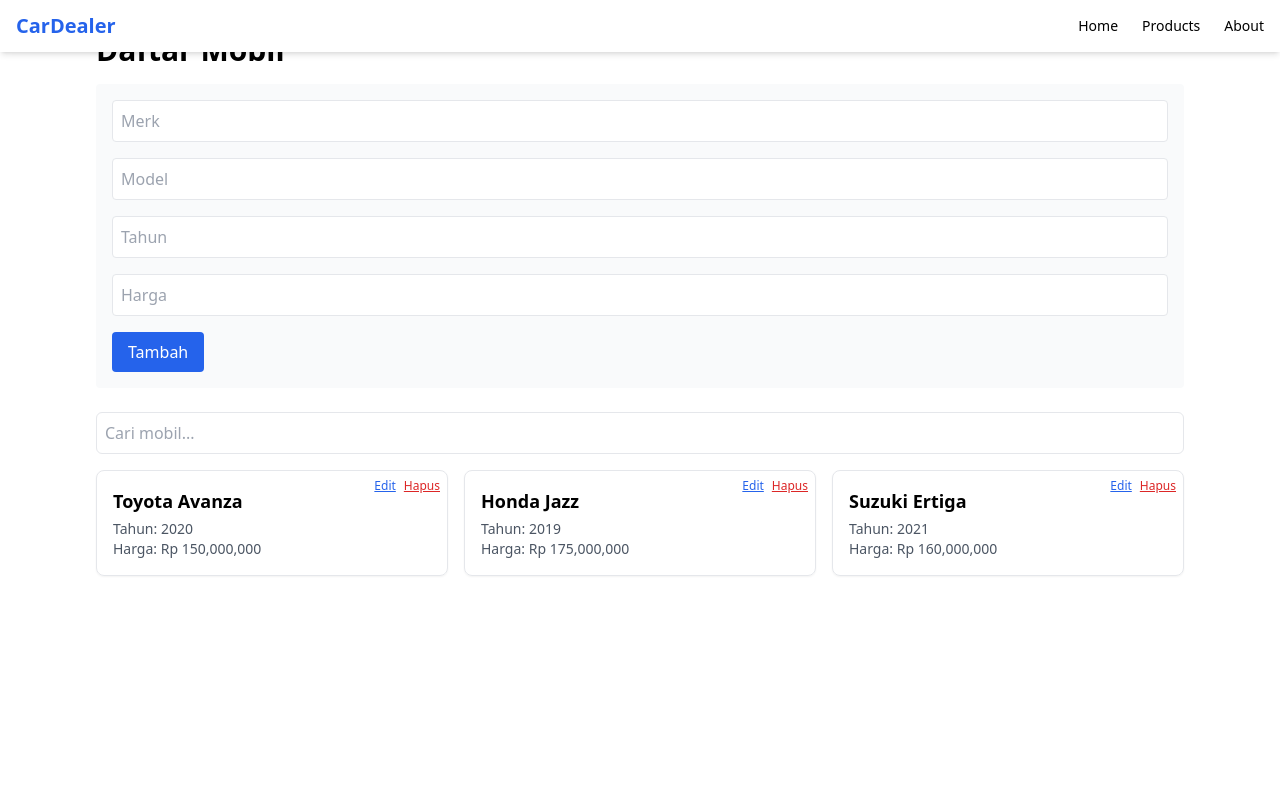
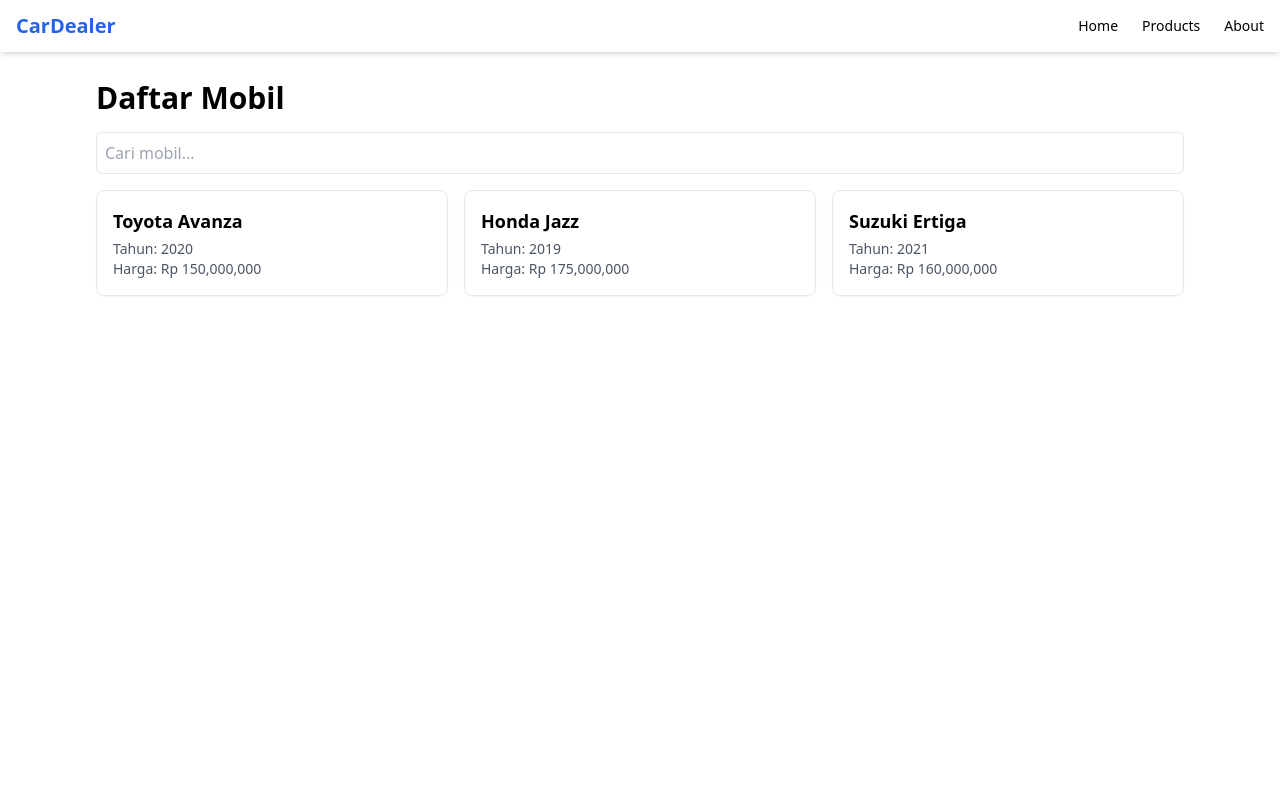
Before and after one commit to Alfianzyh/carify, a React (Vite) app: page /products in a window 1280 px wide. Shown: the top 800 px of the page. Built offline with nearby package versions, Linux system fonts and the light colour scheme; the HTML template or start-up script is replaced by a standard one.

Commit message:
change api

```diff
--- a/package.json
+++ b/package.json
@@ -10,6 +10,8 @@
     "preview": "vite preview"
   },
   "dependencies": {
+    "axios": "^1.10.0",
+    "query-string": "^9.2.2",
     "react": "^19.1.0",
     "react-dom": "^19.1.0",
     "react-router-dom": "^7.6.3"
--- a/src/App.jsx
+++ b/src/App.jsx
@@ -5,16 +5,20 @@ import Products from './pages/Products';
 import About from './pages/About';
 import Header from './components/Header';
 import Footer from './components/Footer';
+import ConnectPage from './pages/ConnectPage';
+import CallbackPage from './pages/CallbackPage';
 
 function App() {
   return (
     <Router>
       <Header />
-      <main className="min-h-screen pt-0 pb-24">
+      <main className="min-h-screen pt-12 pb-0">
         <Routes>
           <Route path="/" element={<Home />} />
           <Route path="/products" element={<Products />} />
           <Route path="/about" element={<About />} />
+          <Route path="/connect" element={<ConnectPage />} />
+          <Route path="/callback" element={<CallbackPage />} />
         </Routes>
       </main>
       <Footer />
--- a/src/api/cars.js
+++ b/src/api/cars.js
@@ -1,6 +1,16 @@
-// src/api/cars.js
-export const dummyCars = [
-  { id: 1, make: 'Toyota', model: 'Avanza', year: 2020, price: 150000000 },
-  { id: 2, make: 'Honda', model: 'Jazz', year: 2019, price: 175000000 },
-  { id: 3, make: 'Suzuki', model: 'Ertiga', year: 2021, price: 160000000 },
-];
+import axios from 'axios';
+
+const API_KEY = 'h8/w6mNrb6Qcn1MPBDOqbw==duoPWkzmely15zIl';
+
+export async function fetchCars({ make = '', model = '', year = '' } = {}) {
+  const params = {};
+  if (make) params.make = make;
+  if (model) params.model = model;
+  if (year) params.year = year;
+
+  const res = await axios.get('https://api.api-ninjas.com/v1/cars', {
+    headers: { 'X-Api-Key': API_KEY },
+    params,
+  });
+  return res.data; // array mobil
+}
--- /dev/null
+++ b/src/pages/CallbackPage.jsx
@@ -0,0 +1,60 @@
+import { useEffect, useState } from 'react';
+import axios from 'axios';
+import qs from 'query-string';
+
+const CallbackPage = () => {
+  const [vehicle, setVehicle] = useState(null);
+
+  useEffect(() => {
+    const fetchVehicle = async () => {
+      const { code } = qs.parse(window.location.search);
+
+      const res = await axios.post('https://auth.smartcar.com/oauth/token', {
+        grant_type: 'authorization_code',
+        code: code,
+        client_id: '4d80d45a-0bd1-4368-a089-bbb2dbd33b28',
+        client_secret: '3222f799-e8c9-4837-b268-bffbc20e9704',
+        redirect_uri: 'http://localhost:5173/callback',
+      }, {
+        headers: {
+          'Content-Type': 'application/json',
+        }
+      });
+
+      const accessToken = res.data.access_token;
+
+      const vehicleIdsRes = await axios.get('https://api.smartcar.com/v2.0/vehicles', {
+        headers: {
+          Authorization: `Bearer ${accessToken}`
+        }
+      });
+
+      const vehicleId = vehicleIdsRes.data.vehicles[0];
+
+      const vehicleInfo = await axios.get(`https://api.smartcar.com/v2.0/vehicles/${vehicleId}`, {
+        headers: {
+          Authorization: `Bearer ${accessToken}`
+        }
+      });
+
+      setVehicle(vehicleInfo.data);
+      localStorage.setItem('smartcarVehicle', JSON.stringify(vehicleInfo.data));
+      window.location.href = '/Products';
+    };
+
+    fetchVehicle();
+  }, []);
+
+  return (
+    <div className="p-8">
+      <h1 className="text-2xl font-bold mb-4">Data Kendaraan</h1>
+      {vehicle ? (
+        <pre className="bg-gray-100 p-4 rounded">{JSON.stringify(vehicle, null, 2)}</pre>
+      ) : (
+        <p>Memuat data kendaraan...</p>
+      )}
+    </div>
+  );
+};
+
+export default CallbackPage;
--- /dev/null
+++ b/src/pages/ConnectPage.jsx
@@ -0,0 +1,21 @@
+const ConnectPage = () => {
+  const CLIENT_ID = '4d80d45a-0bd1-4368-a089-bbb2dbd33b28';
+  const REDIRECT_URI = 'http://localhost:5173/callback';
+  const scope = 'read_vehicle_info';
+
+  const connect = () => {
+    const authUrl = `https://connect.smartcar.com/oauth/authorize?response_type=code&client_id=${CLIENT_ID}&scope=${scope}&redirect_uri=${REDIRECT_URI}&mode=test&state=random123`;
+    window.location.href = authUrl;
+  };
+
+  return (
+    <div className="p-8 text-center">
+      <h1 className="text-2xl font-bold mb-4">Hubungkan Kendaraan Anda</h1>
+      <button onClick={connect} className="bg-blue-600 text-white px-6 py-2 rounded">
+        Connect to Smartcar
+      </button>
+    </div>
+  );
+};
+
+export default ConnectPage;
--- a/src/pages/Products.jsx
+++ b/src/pages/Products.jsx
@@ -1,7 +1,6 @@
-import { useState } from 'react';
+import { useState, useEffect } from 'react';
 import CarCard from '../components/CarCard';
 import SearchBar from '../components/SearchBar';
-import CarForm from '../components/CarForm';
 
 function Products() {
   const [cars, setCars] = useState([
@@ -11,29 +10,28 @@ function Products() {
   ]);
 
   const [search, setSearch] = useState('');
-  const [editingCar, setEditingCar] = useState(null);
 
-  const handleAddOrUpdateCar = (carData) => {
-    if (editingCar) {
-      setCars(cars.map((car) => (car.id === editingCar.id ? { ...carData, id: editingCar.id } : car)));
-      setEditingCar(null);
-    } else {
-      const newCar = { ...carData, id: Date.now() };
-      setCars([newCar, ...cars]);
+  // Ambil dari Smartcar localStorage
+  useEffect(() => {
+    const stored = localStorage.getItem('smartcarVehicle');
+    if (stored) {
+      const smartcar = JSON.parse(stored);
+      const exists = cars.some((c) => c.id === smartcar.id);
+      if (!exists) {
+        setCars((prev) => [
+          ...prev,
+          {
+            id: smartcar.id,
+            make: smartcar.make,
+            model: smartcar.model,
+            year: smartcar.year,
+            price: 0, // placeholder karena Smartcar tidak sediakan harga
+          },
+        ]);
+      }
+      localStorage.removeItem('smartcarVehicle');
     }
-  };
-
-  const handleEdit = (car) => {
-    setEditingCar(car);
-    window.scrollTo({ top: 0, behavior: 'smooth' });
-  };
-
-  const handleDelete = (id) => {
-    const confirm = window.confirm('Hapus mobil ini?');
-    if (confirm) {
-      setCars(cars.filter((car) => car.id !== id));
-    }
-  };
+  }, [cars]);
 
   const filteredCars = cars.filter((car) =>
     `${car.make} ${car.model}`.toLowerCase().includes(search.toLowerCase())
@@ -42,23 +40,14 @@ function Products() {
   return (
     <section className="p-8 max-w-6xl mx-auto">
       <h2 className="text-3xl font-bold mb-4">Daftar Mobil</h2>
-      <CarForm onSubmit={handleAddOrUpdateCar} initialData={editingCar} onCancel={() => setEditingCar(null)} />
       <SearchBar value={search} onChange={(e) => setSearch(e.target.value)} />
       <div className="grid gap-4 grid-cols-1 sm:grid-cols-2 md:grid-cols-3">
         {filteredCars.map((car) => (
-          <div key={car.id} className="relative">
-            <CarCard car={car} />
-            <div className="absolute top-2 right-2 flex gap-2">
-              <button onClick={() => handleEdit(car)} className="text-blue-600 text-xs underline">
-                Edit
-              </button>
-              <button onClick={() => handleDelete(car.id)} className="text-red-600 text-xs underline">
-                Hapus
-              </button>
-            </div>
-          </div>
+          <CarCard key={car.id} car={car} />
         ))}
-        {filteredCars.length === 0 && <p className="text-gray-500 col-span-full">Tidak ada mobil ditemukan.</p>}
+        {filteredCars.length === 0 && (
+          <p className="text-gray-500 col-span-full">Tidak ada mobil ditemukan.</p>
+        )}
       </div>
     </section>
   );
```
Also changed, not shown: 1 other file (tests, documents, lock files or other folders).
